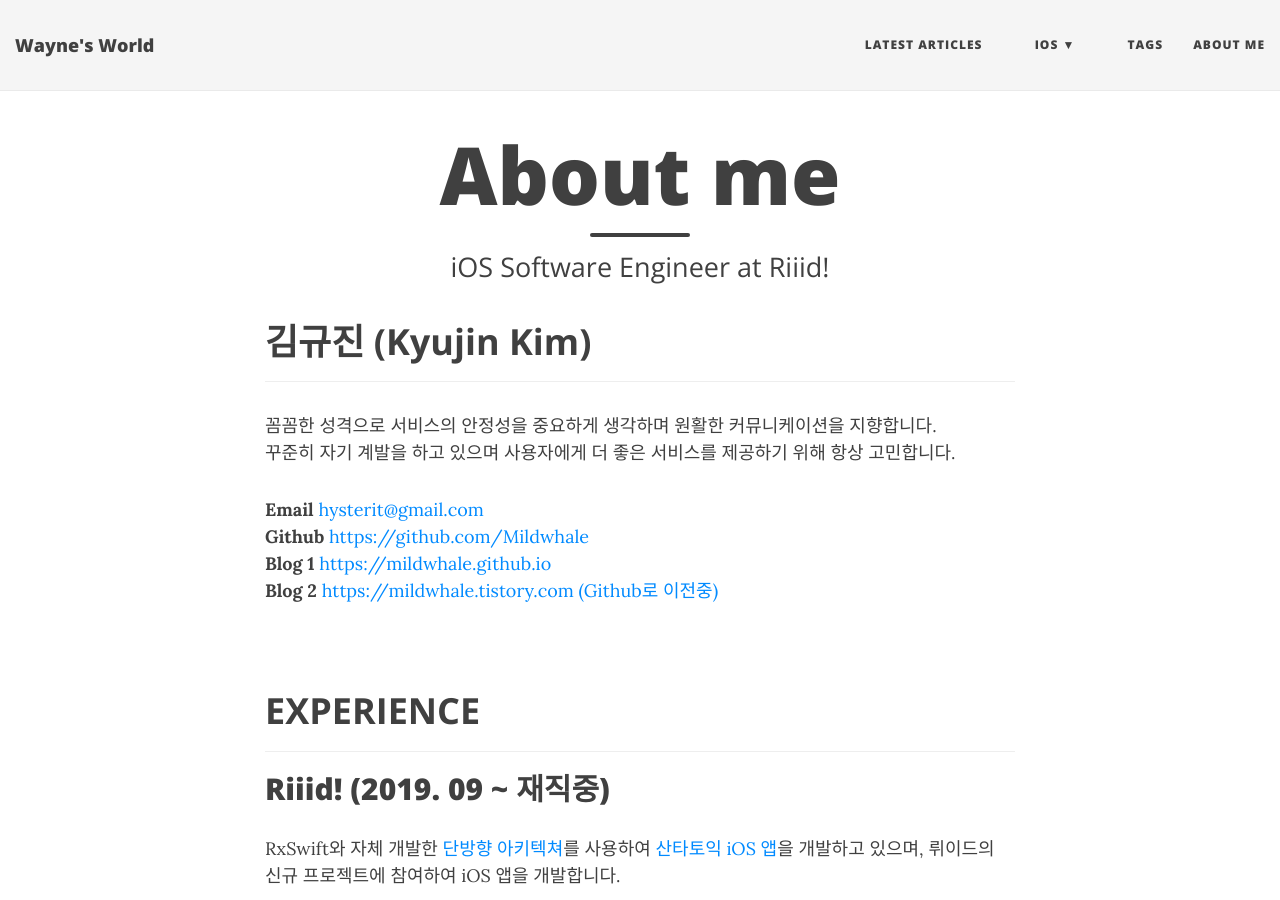
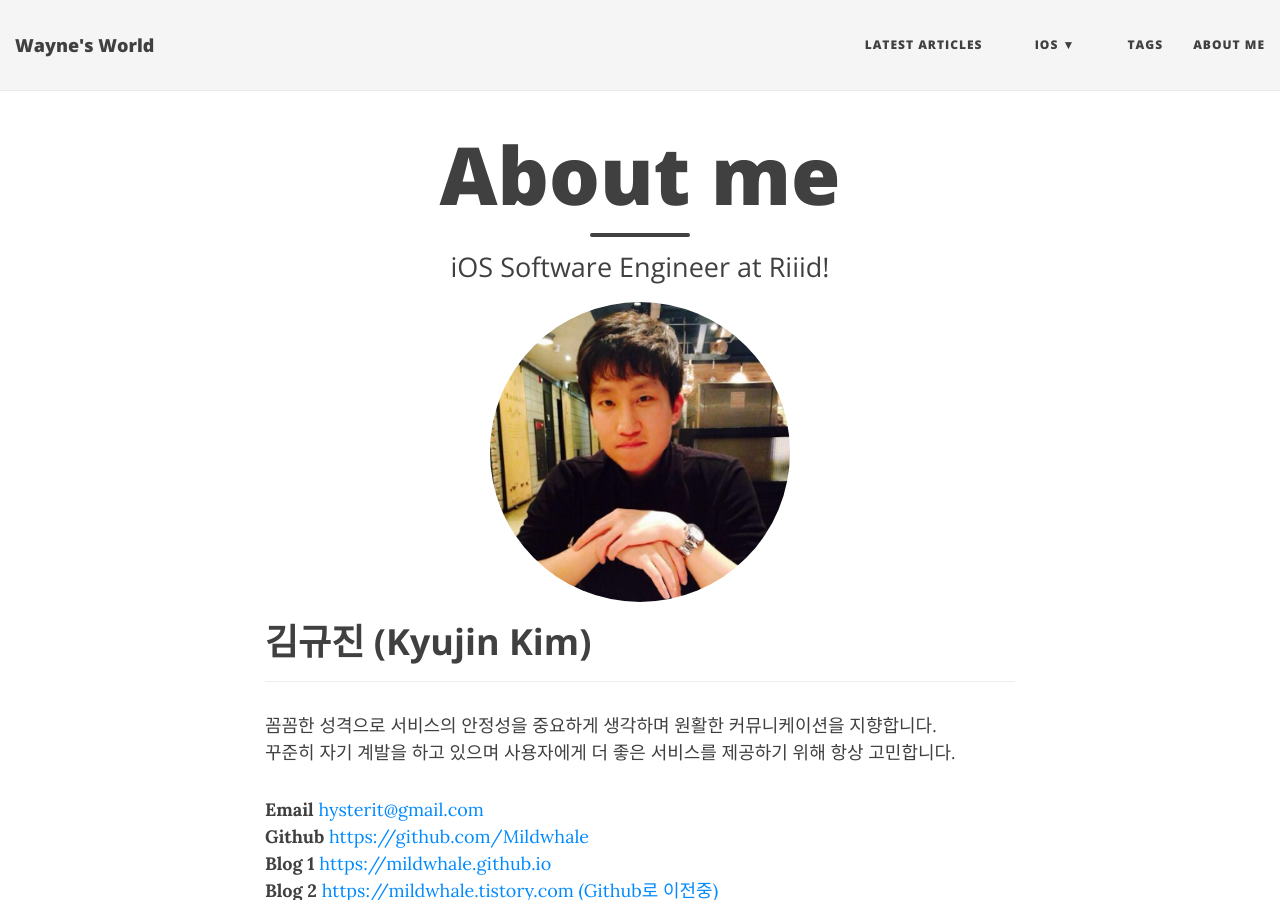
Before and after one commit to Mildwhale/mildwhale.github.io, a Jekyll site: the page built from aboutme.md, in a window 1280 px wide and 900 px high. Built offline with Jekyll 4.4.1, drawn with Linux system fonts in a browser that asks for light colours; nearby versions of some CDN libraries.

Commit message:
- aboutme에 사진 추가

```diff
--- a/aboutme.md
+++ b/aboutme.md
@@ -3,6 +3,8 @@ layout: page
 title: About me
 subtitle: iOS Software Engineer at Riiid!
 ---
+
+<center><img src="/assets/images/waynekim.png" width="300" height="300" style="border-radius:50%"></center>
 
 # **김규진 (Kyujin Kim)**
 ---
```
